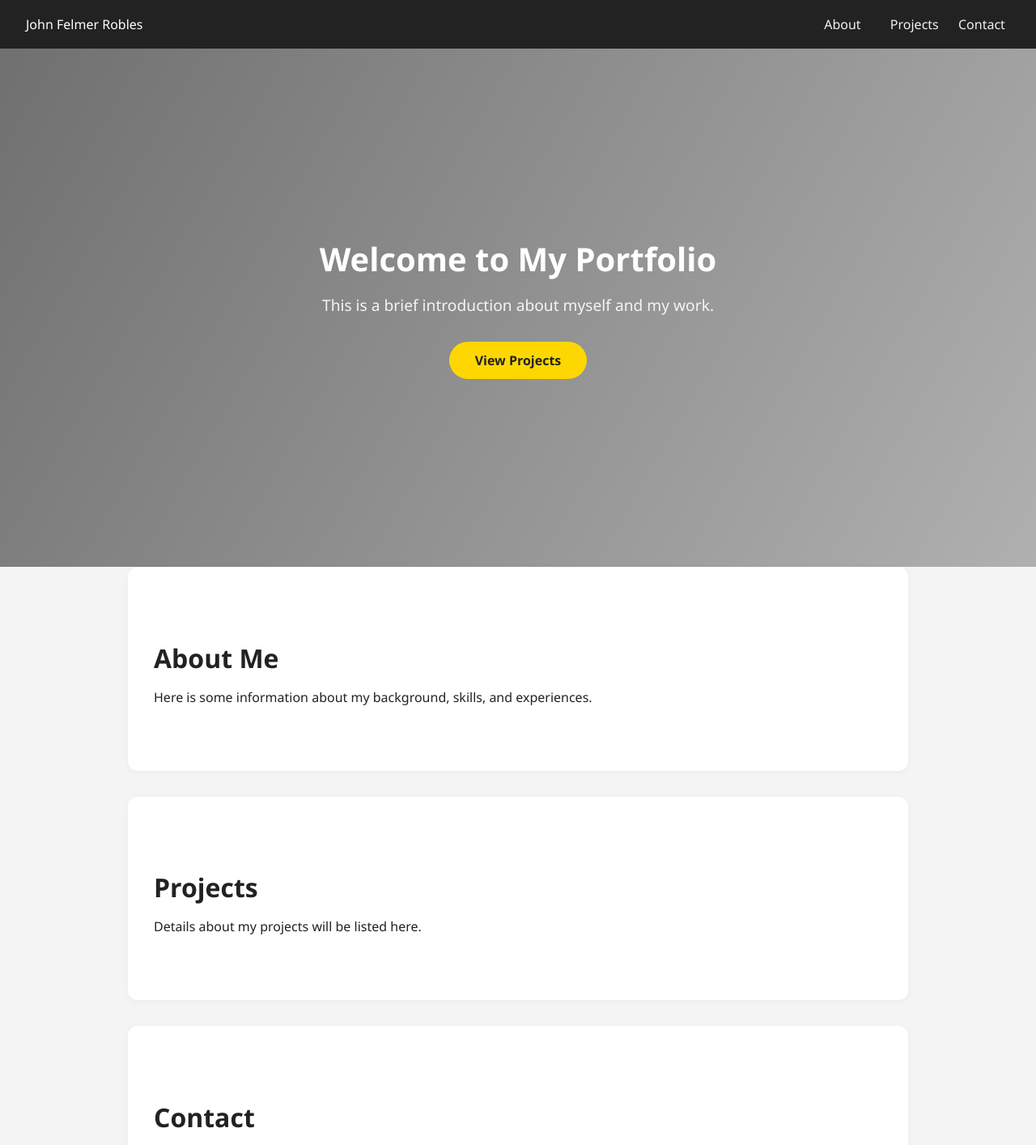
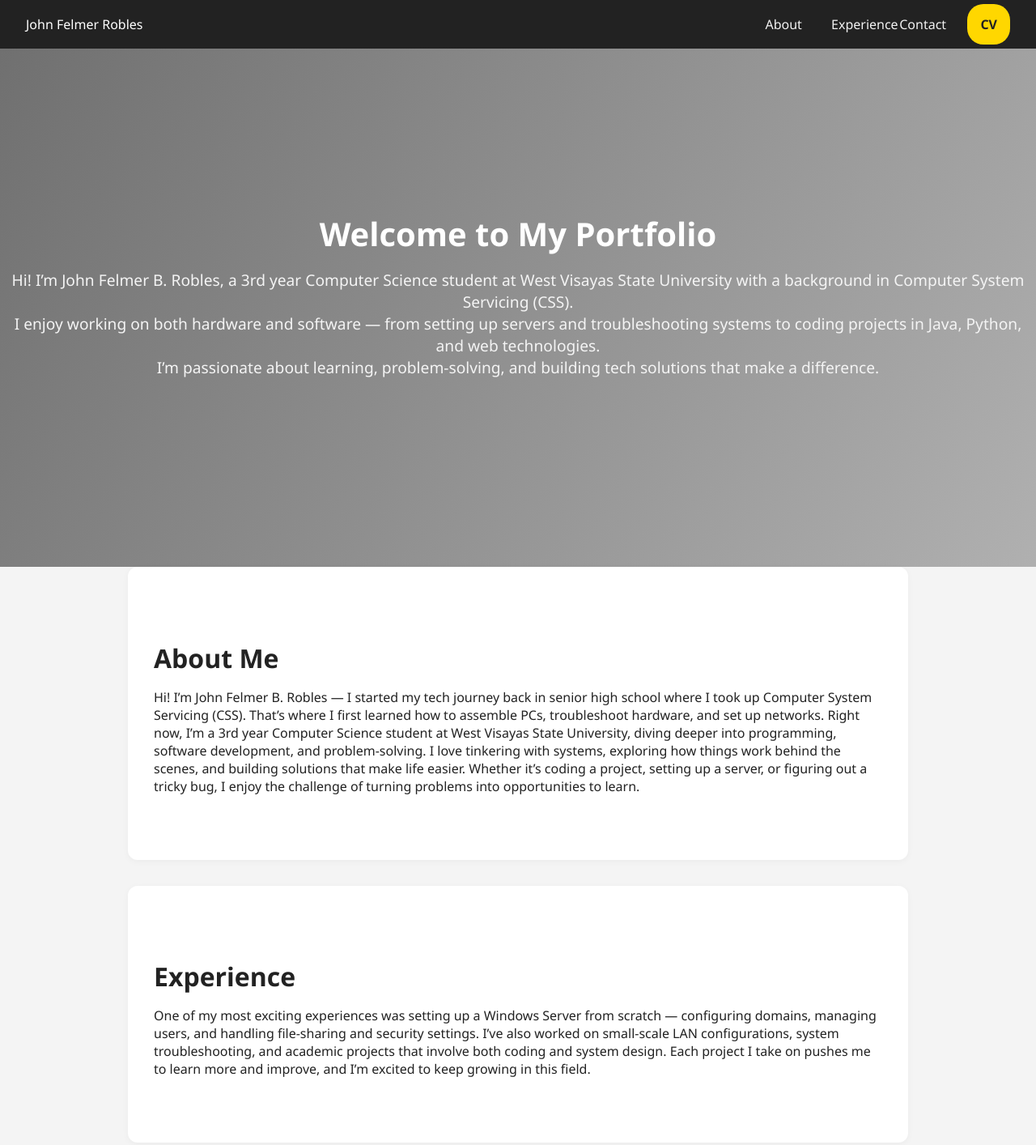
Before and after one commit to John-Felmer-Robles/portfolio-robles, a plain HTML site: page index.html in a window 1280 px wide. Shown: the top 1414 px of the page at 81% size. Drawn offline with Linux system fonts and the light colour scheme.

Commit message:
-finalized the absolute minimum for a semi presentable website.

```diff
--- a/index.html
+++ b/index.html
@@ -11,24 +11,28 @@
         <div class="logo">John Felmer Robles</div>
         <div class="nav-links">
             <a href="#about">About</a>
-            <a href="#projects">Projects</a>
+            <a href="#experience">Experience</a>
             <a href="#contact">Contact</a>
+            <a href="cv.pdf" class="cv-btn" download>CV</a>
         </div>
     </nav>
     <section class="landingPage">
         <div class="intro">
             <h1>Welcome to My Portfolio</h1>
-            <p>This is a brief introduction about myself and my work.</p>
-            <a href="#projects" class="cta-btn">View Projects</a>
+            <p>Hi! I’m John Felmer B. Robles, a 3rd year Computer Science student at West Visayas State University with a background in Computer System Servicing (CSS). <br> I enjoy working on both hardware and software — from setting up servers and troubleshooting systems to coding projects in Java, Python, and web technologies.  <br> I’m passionate about learning, problem-solving, and building tech solutions that make a difference.</p>
         </div>
     </section>
     <section id="about" class="section">
         <h2>About Me</h2>
-        <p>Here is some information about my background, skills, and experiences.</p>
+        <p>Hi! I’m John Felmer B. Robles — I started my tech journey back in senior high school where I took up Computer System Servicing (CSS). That’s where I first learned how to assemble PCs, troubleshoot hardware, and set up networks. Right now, I’m a 3rd year Computer Science student at West Visayas State University, diving deeper into programming, software development, and problem-solving.
+
+        I love tinkering with systems, exploring how things work behind the scenes, and building solutions that make life easier. Whether it’s coding a project, setting up a server, or figuring out a tricky bug, I enjoy the challenge of turning problems into opportunities to learn.</p>
     </section>
-    <section id="projects" class="section">
-        <h2>Projects</h2>
-        <p>Details about my projects will be listed here.</p>
+    <section id="experience" class="section">
+        <h2>Experience</h2>
+        <p>One of my most exciting experiences was setting up a Windows Server from scratch — configuring domains, managing users, and handling file-sharing and security settings. I’ve also worked on small-scale LAN configurations, system troubleshooting, and academic projects that involve both coding and system design.
+
+        Each project I take on pushes me to learn more and improve, and I’m excited to keep growing in this field.</p>
     </section>
     <section id="contact" class="section">
         <h2>Contact</h2>
--- a/style.css
+++ b/style.css
@@ -55,6 +55,7 @@ body {
     font-size: 1.2rem;
     color: #f4f4f4;
     margin-bottom: 2rem;
+    text-align: center;
 }
 
 .cta-btn {
@@ -71,6 +72,23 @@ body {
 
 .cta-btn:hover {
     background-color: #ffb700;
+}
+
+.cv-btn {
+    background-color: #ffd700;
+    color: #222 !important;
+    border-radius: 20px;
+    padding: 8px 18px;
+    margin-left: 1rem;
+    font-weight: bold;
+    transition: background 0.2s;
+    border: none;
+    text-decoration: none;
+}
+
+.cv-btn:hover {
+    background-color: #ffb700;
+    color: #fff !important;
 }
 
 .section {
```
Also changed, not shown: 1 other file.
